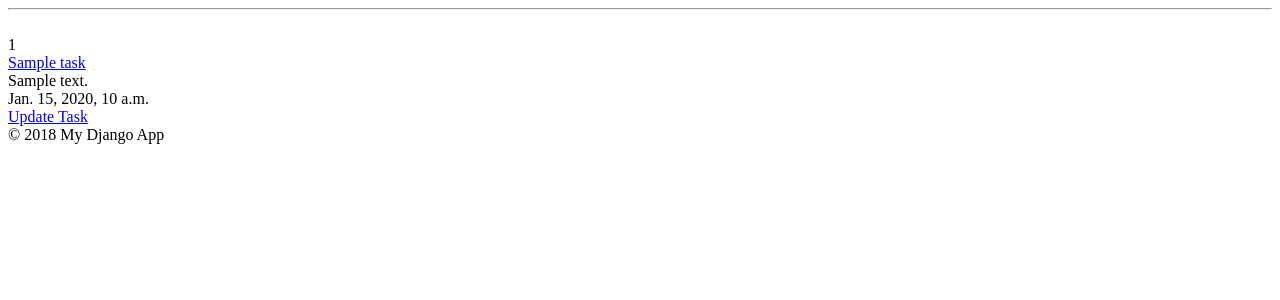
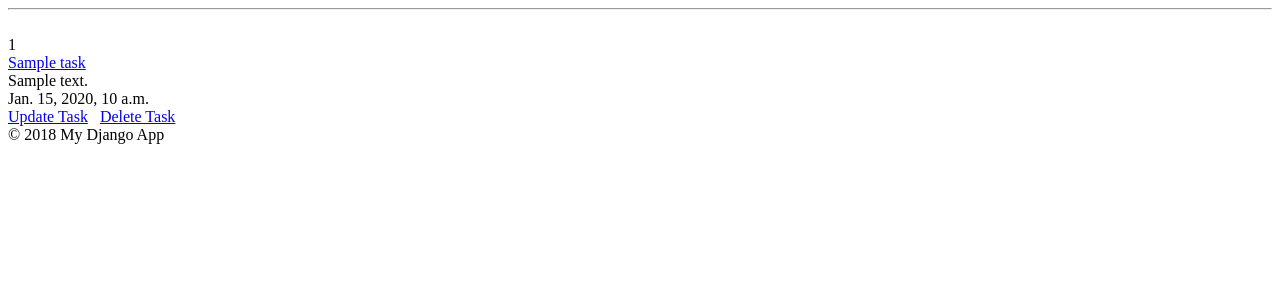
Before and after one commit to hail2skins/UltimateDjangoUdemy, a Django app: page /view-tasks in a window 1280 px wide. Shown: the part 144-444 px from the top of the page. Run offline with Django 5.2, Linux system fonts and the light colour scheme; tables that the repository leaves empty hold one stand-in row (values such as "Sample post").

Commit message:
Through delete, added a show on my own.

```diff
--- a/elevate/crm/templates/crm/base.html
+++ b/elevate/crm/templates/crm/base.html
@@ -18,6 +18,7 @@
     <a href="{% url 'view-tasks' %}">View tasks</a>
     &nbsp;
     <a href="{% url 'register' %}">Register</a>
+    &nbsp;
     <hr>
 
     <div>
--- a/elevate/crm/templates/crm/view-tasks.html
+++ b/elevate/crm/templates/crm/view-tasks.html
@@ -9,7 +9,7 @@
         {{ task.id }}
         <br>
 
-        <a href="{% url 'update-task' task.id %}">{{ task.title }}</a>
+        <a href="{% url 'show-task' task.id %}">{{ task.title }}</a>
         <br>
 
         {{ task.description }}
@@ -18,6 +18,8 @@
         {{ task.created_at }}
         <br>
         <a href="{% url 'update-task' task.id %}">Update Task</a>
+        &nbsp;
+        <a href="{% url 'delete-task' task.id %}">Delete Task</a>
         <br>
 
     {% endfor %}
--- a/elevate/crm/urls.py
+++ b/elevate/crm/urls.py
@@ -14,4 +14,6 @@ urlpatterns = [
     path('view-tasks', views.tasks, name="view-tasks"), # Add this line to map the task view to the task URL
     path('create-task', views.create_task, name="create-task"), # Add this line to map the task_form view to the task_form URL
     path('update-task/<str:pk>/', views.update_task, name="update-task"), # Add this line to map the task_update view to the task_update URL
+    path('delete-task/<str:pk>/', views.delete_task, name="delete-task"), # Add this line to map the task_delete view to the task_delete URL
+    path('show-task/<str:pk>/', views.show_task, name="show-task"), # Add this line to map the task_show view to the task_show URL
 ]
--- a/elevate/crm/views.py
+++ b/elevate/crm/views.py
@@ -96,6 +96,35 @@ def update_task(request, pk):
 
     return render(request, 'crm/update-task.html', context) # Add this function to render the task_form.html template
 
+# CRUD operations - Delete a task
+def delete_task(request, pk):
+
+    # Get the task with the primary key (pk) from the database
+    task = Task.objects.get(id=pk)
+
+    # Check if the request method is POST using if statement
+    if request.method == 'POST':
+        task.delete() # Delete the task from the database
+        return redirect('view-tasks') # Redirect to the task view
+
+    context = {
+        'task': task,
+    }
+
+    return render(request, 'crm/delete-task.html', context) # Add this function to render the delete_task.html template
+
+# Show a single task
+def show_task(request, pk):
+
+    # Get the task with the primary key (pk) from the database
+    task = Task.objects.get(id=pk)
+
+    context = {
+        'task': task,
+    }
+
+    return render(request, 'crm/show-task.html', context) # Add this function to render the show_task.html template
+
 # Register view
 def register(request):
     return render(request, 'crm/register.html') # Add this function to render the register.html template
```
Also changed, not shown: elevate/crm/templates/crm/delete-task.html (added, +13 -0 lines), elevate/crm/templates/crm/show-task.html (added, +16 -0 lines).
